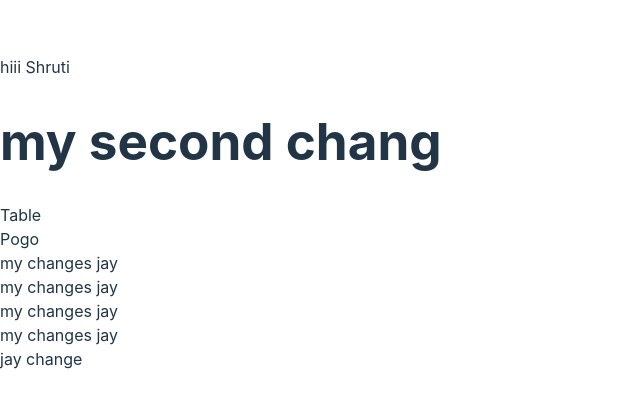
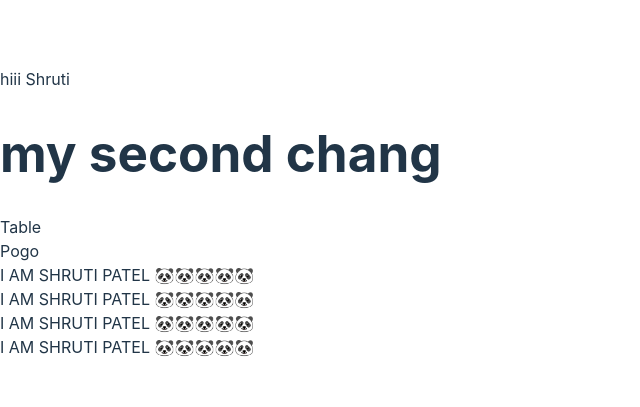
Before and after one commit to shrutikamani/Table-data, a React (Vite) app in the folder Frontend/: page / in a window 1280 px wide. Shown: the part 187-594 px from the top of the page, without its empty margins (0-640 px from the left). Built offline with nearby package versions, Linux system fonts and the light colour scheme.

Commit message:
my changes

```diff
--- a/Frontend/src/Chhotabheem.jsx
+++ b/Frontend/src/Chhotabheem.jsx
@@ -4,11 +4,11 @@ const Chhotabheem = () =>
 {
   return (
     <>
-    <div>my changes jay</div>
-      <div>my changes jay</div>
-      <div>my changes jay</div>
-      <div>my changes jay</div>
-      <div>jay change </div>
+      <div>I AM SHRUTI PATEL 🐼🐼🐼🐼🐼</div>
+      <div>I AM SHRUTI PATEL 🐼🐼🐼🐼🐼</div>
+      <div>I AM SHRUTI PATEL 🐼🐼🐼🐼🐼</div>
+      <div>I AM SHRUTI PATEL 🐼🐼🐼🐼🐼</div>
+
     </>
 
   )
```
